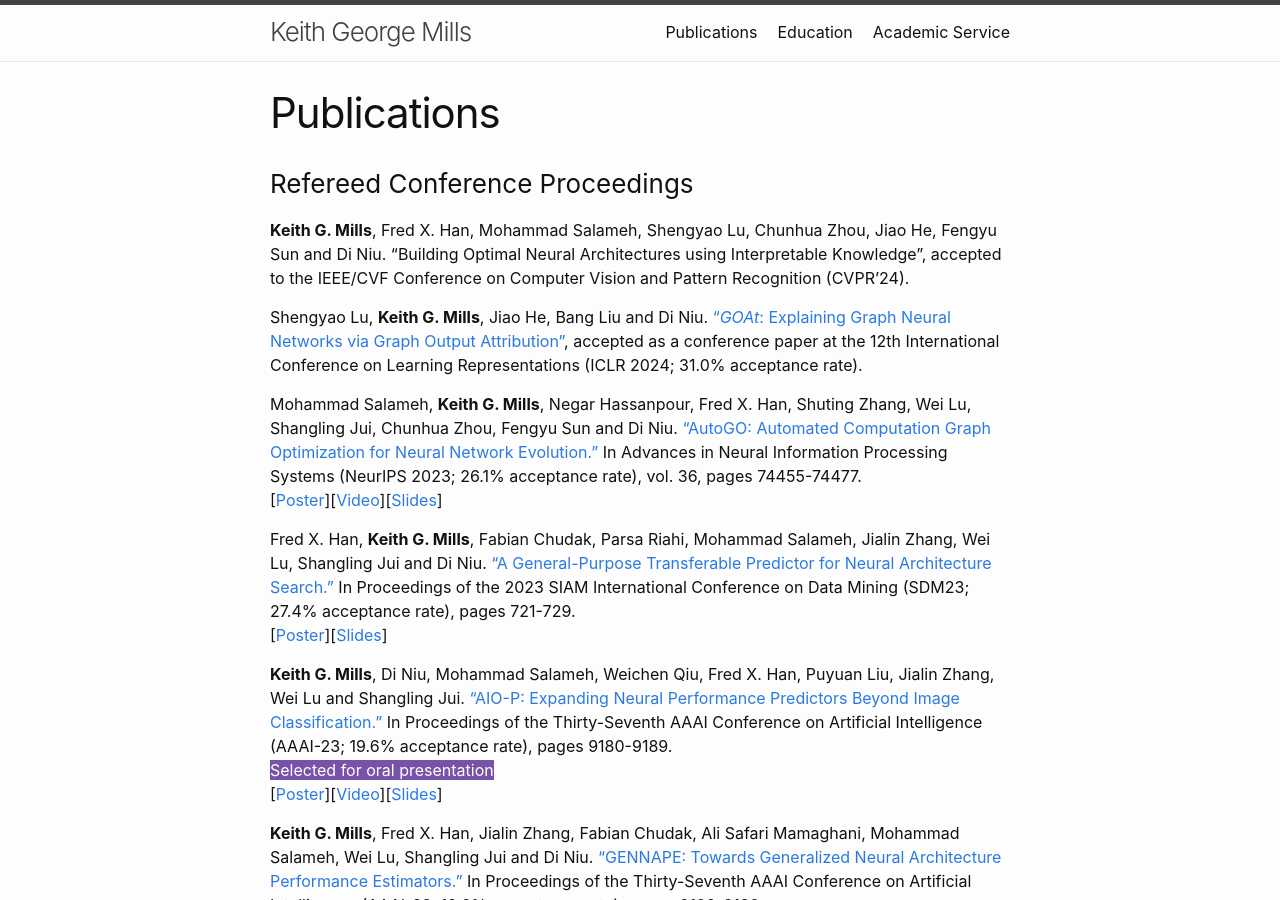
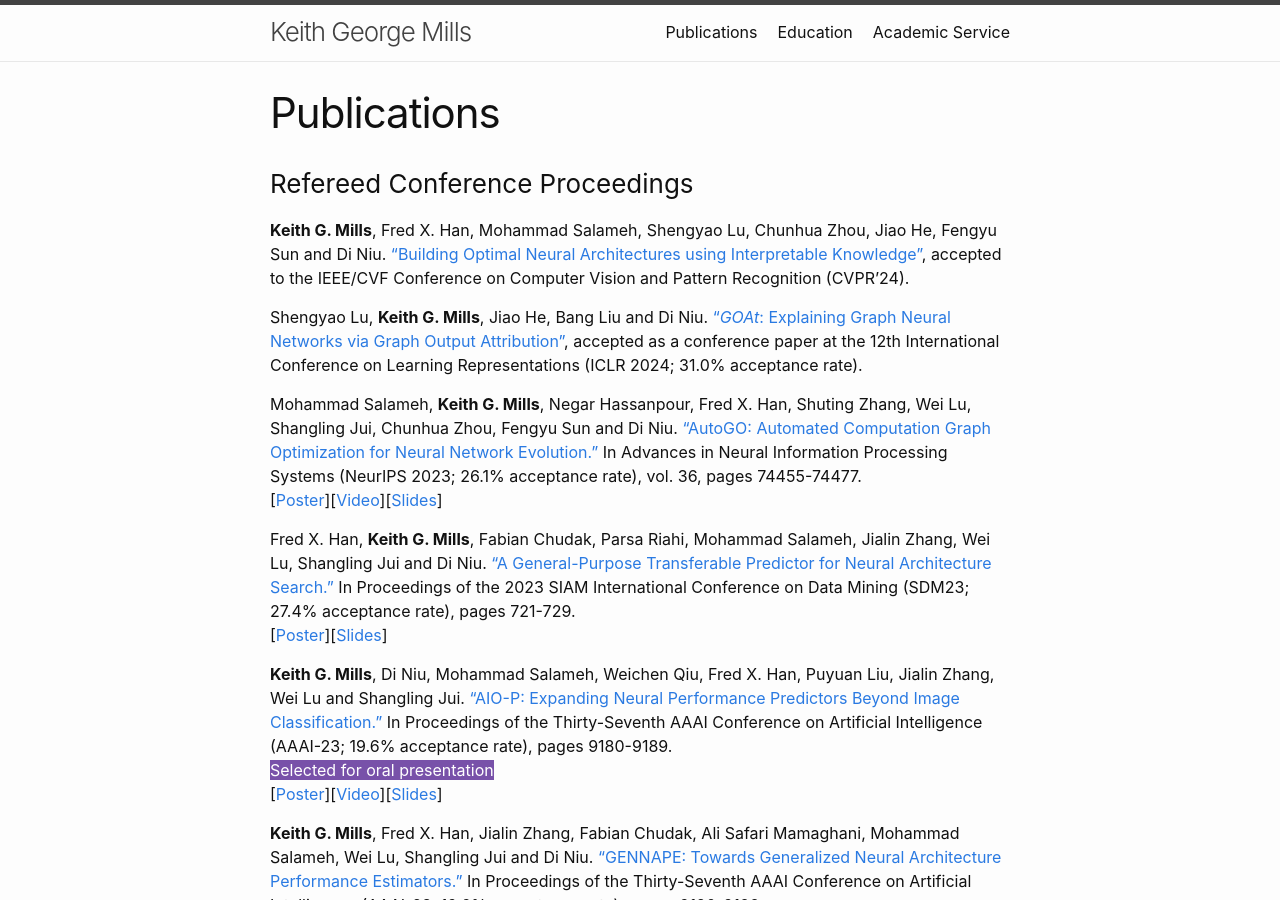
Before and after one commit to kgmills/kgmills.github.io, a Jekyll site: the page built from publications.markdown, in a window 1280 px wide and 900 px high. Built offline with Jekyll 4.4.1, drawn with Linux system fonts in a browser that asks for light colours; part of the change alters nothing that is shown; some of the changed text lies outside the part shown.

```diff
--- a/publications.markdown
+++ b/publications.markdown
@@ -2,11 +2,11 @@
 layout: page
 title: Publications
 permalink: /publications/
-update: "Last Updated: 3/11/24"
+update: "Last Updated: 3/21/24"
 ---
 
 ### Refereed Conference Proceedings
-**Keith G. Mills**, Fred X. Han, Mohammad Salameh, Shengyao Lu, Chunhua Zhou, Jiao He, Fengyu Sun and Di Niu. "Building Optimal Neural Architectures using Interpretable Knowledge", accepted to the IEEE/CVF Conference on Computer Vision and Pattern Recognition (CVPR'24).
+**Keith G. Mills**, Fred X. Han, Mohammad Salameh, Shengyao Lu, Chunhua Zhou, Jiao He, Fengyu Sun and Di Niu. <a href="https://kgmills.github.io/assets/papers/AutoBuild_CVPR24.pdf">"Building Optimal Neural Architectures using Interpretable Knowledge"</a>, accepted to the IEEE/CVF Conference on Computer Vision and Pattern Recognition (CVPR'24).
 
 Shengyao Lu, **Keith G. Mills**, Jiao He, Bang Liu and Di Niu. <a href="https://kgmills.github.io/assets/papers/GOAt_ICLR24.pdf">"*GOAt*: Explaining Graph Neural Networks via Graph Output Attribution"</a>, accepted as a conference paper at the 12th International Conference on Learning Representations (ICLR 2024; 31.0% acceptance rate).
 
```
Also changed, not shown: 1 other file.
